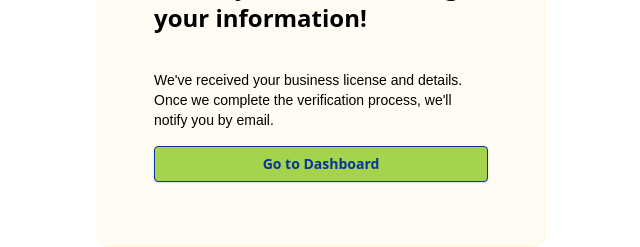
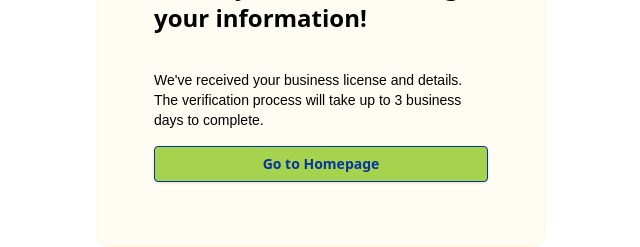
Before and after one commit to ochovhaniuk98/PRJ566NBB-02, a Next.js app in the folder biteclub/: page /account-setup/business/awaiting-verification in a window 1280 px wide. Shown: the part 324-571 px from the top of the page, without its empty margins (351-991 px from the left). Built offline with nearby package versions, Linux system fonts and the light colour scheme; a web font is replaced by a local one.

Commit message:
UPDATE: business user can only access to dashboard only if they are Verified

```diff
--- a/biteclub/src/app/(auth)/account-setup/business/awaiting-verification/page.jsx
+++ b/biteclub/src/app/(auth)/account-setup/business/awaiting-verification/page.jsx
@@ -15,11 +15,13 @@ export default function Page() {
             </CardHeader>
             <CardContent>
               <p className="text-sm text-muted-foreground">
-                We've received your business license and details. Once we complete the verification process, we'll
-                notify you by email.
+                We've received your business license and details. The verification process will take up to 3 business
+                days to complete.
               </p>
-              <Button className="w-full font-roboto font-normal mt-4" onClick={() => router.push('/users/business')}>
-                Go to Dashboard
+              {/* Only when "verificationStatus" is set to true will users be allowed to access the user dashboard route.
+                  Therefore, even if they are logged in, we will redirect them to the homepage instead of the dashboard. */}
+              <Button className="w-full font-roboto font-normal mt-4" onClick={() => router.push('/')}>
+                Go to Homepage
               </Button>
             </CardContent>
           </Card>
--- a/biteclub/src/app/(main)/users/business/page.jsx
+++ b/biteclub/src/app/(main)/users/business/page.jsx
@@ -32,7 +32,9 @@ export default function BusinessUserRestaurantPage() {
 
         // If restaurantId is not found (i.e., null), it means the business user has not set up their account.
         // We will redirect them back to the account setup page.
-        if (profile?.restaurantId) {
+        if (profile?.restaurantId && !verified) {
+          router.push('/account-setup/business/awaiting-verification');
+        } else if (profile?.restaurantId) {
           setRestaurantId(profile.restaurantId);
         } else {
           router.push('/account-setup/business');
@@ -50,5 +52,5 @@ export default function BusinessUserRestaurantPage() {
 
   if (loading) return <p>Loading...</p>;
 
-  return <RestaurantProfile isOwner={true} isVerified={isVerified} restaurantId={restaurantId} />;
+  return <RestaurantProfile isOwner={true} restaurantId={restaurantId} />; // isVerified={isVerified}
 }
--- a/biteclub/src/components/restaurantProfile/RestaurantProfile.jsx
+++ b/biteclub/src/components/restaurantProfile/RestaurantProfile.jsx
@@ -15,7 +15,8 @@ import RestaurantImageUpload from '@/components/restaurantProfile/RestaurantImag
 import AddReviewForm from '../shared/AddReviewForm';
 import StarRating from '../shared/StarRating';
 
-export default function RestaurantProfile({ isOwner = false, isVerified = false, restaurantId }) {
+export default function RestaurantProfile({ isOwner = false, restaurantId }) {
+  // isVerified = false,
   const restaurantTabs = ['Reviews', 'Mentioned', 'Photos', 'Menu', 'Announcements', 'Business Info'];
   const [selectedReview, setSelectedReview] = useState(null);
   const [selectedTab, setSelectedTab] = useState(restaurantTabs[0]);
@@ -87,8 +88,7 @@ export default function RestaurantProfile({ isOwner = false, isVerified = false,
     <MainBaseContainer>
       <ImageBanner images={bannerImages} />
       <InfoBanner name={name} avgRating={rating} numReviews={numReviews} cuisine={cuisines} address={location}>
-
-        {isOwner && isVerified ? (
+        {isOwner ? ( // && isVerified
           <>
             <SingleTabWithIcon
               icon={faHeart}
```
